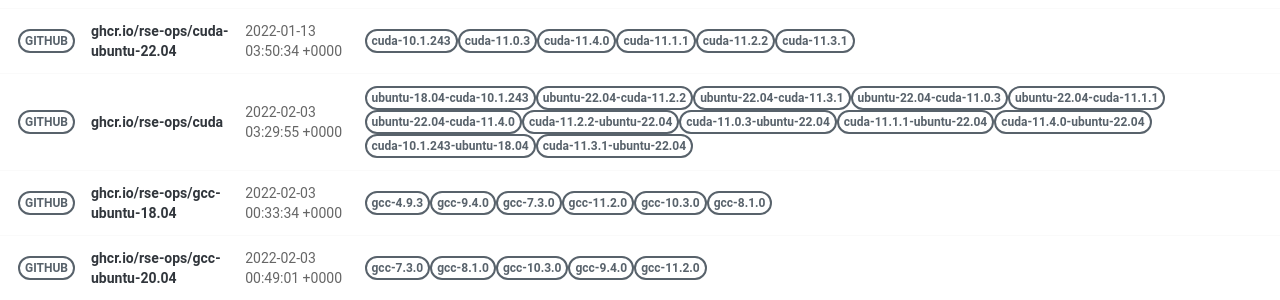
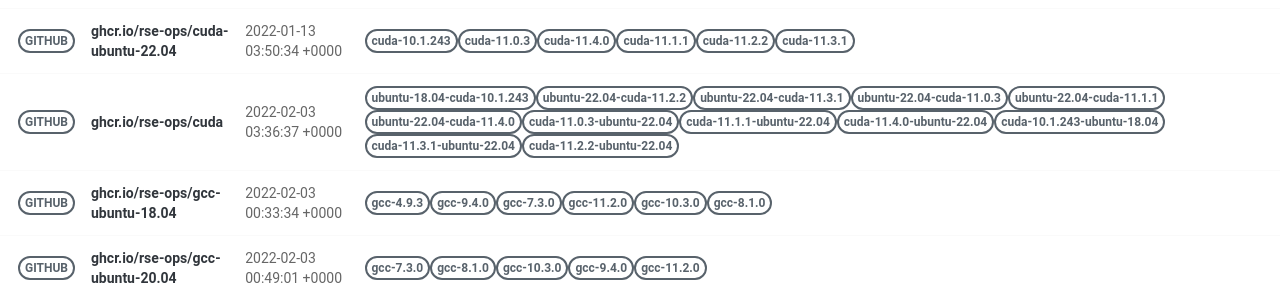
Before and after one commit to rse-ops/docker-images, a Jekyll site: the page built from pages/index.md, in a window 1280 px wide. Shown: the part 421-721 px from the top of the page. Built offline with Jekyll 4.4.1, drawn with Linux system fonts in a browser that asks for light colours; nearby versions of some CDN libraries.

Commit message:
Automated push to update library 2022-02-03

```diff
--- a/_library/ghcr.io-rse-ops-cuda.md
+++ b/_library/ghcr.io-rse-ops-cuda.md
@@ -1,7 +1,7 @@
 ---
 layout: container
 name: ghcr.io/rse-ops/cuda
-updated_at: 2022-02-03 03:29:55.004803
+updated_at: 2022-02-03 03:36:37.668208
 
 
 container_url: https://github.com/orgs/rse-ops/packages/container/package/cuda
```
Also changed, not shown: other parts of _library/ghcr.io-rse-ops-cuda.md (+3 -3 lines).
